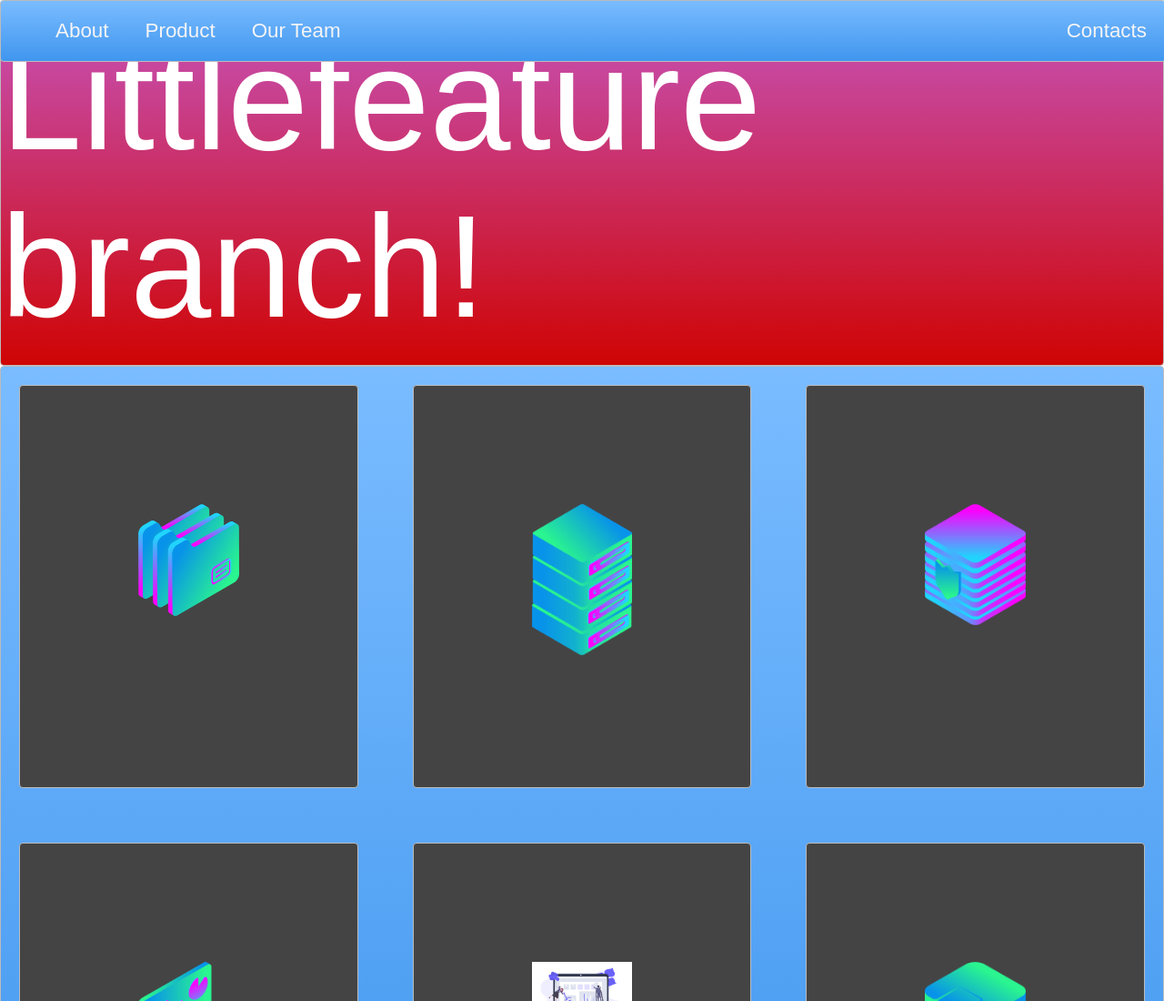
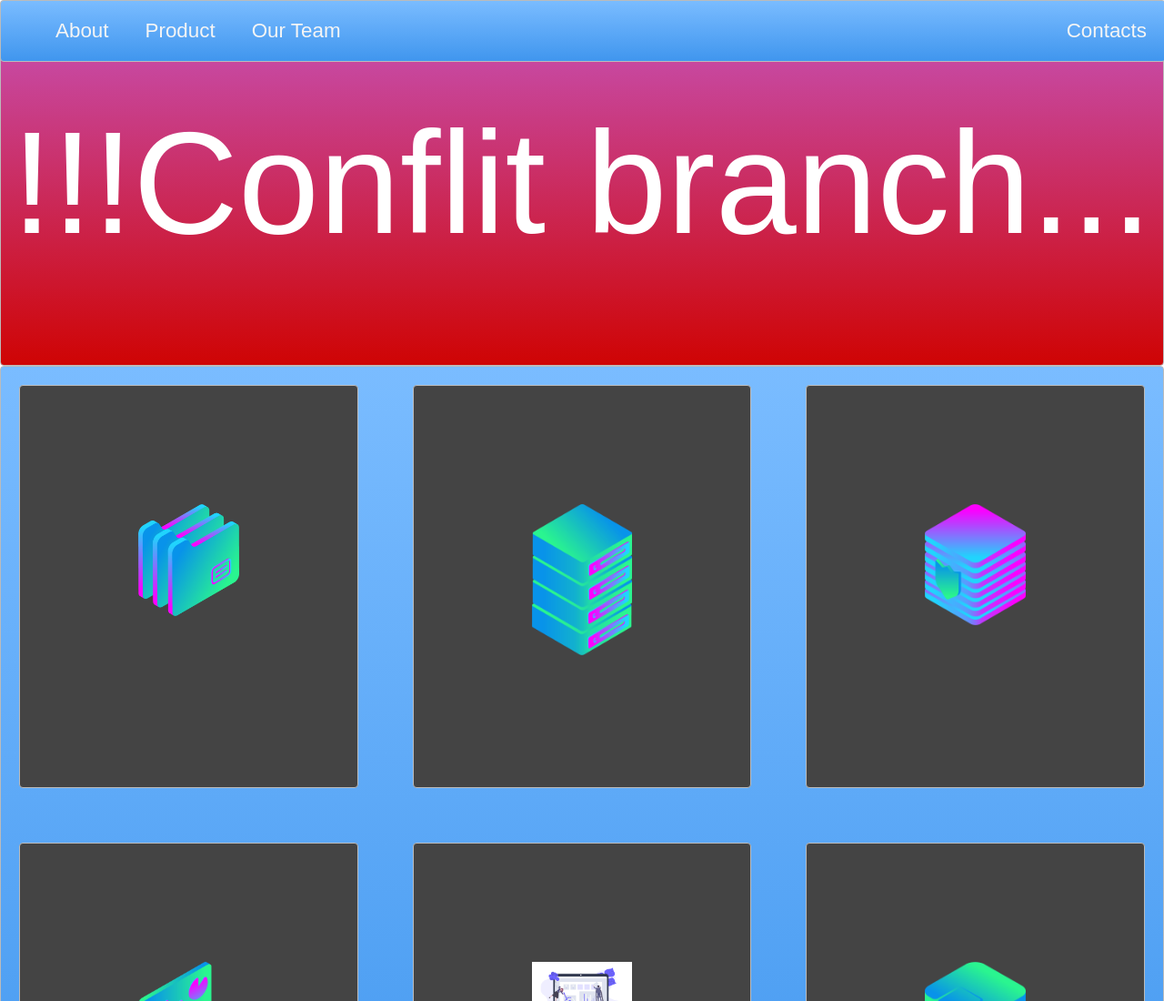
Before and after one commit to jahangir86/background-generator, a plain HTML site: page index.html in a window 1280 px wide. Shown: the top 1100 px of the page at 91% size. Drawn offline with Linux system fonts and the light colour scheme.

Commit message:
adding conflict while BigBranch is merged

```diff
--- a/index.html
+++ b/index.html
@@ -15,7 +15,7 @@
       <li class="push"><a href="">Contacts</a></li>
     </ul>
   </nav>
-  <div class="container zone red">Littlefeature branch!</div>
+  <div class="container zone red">!!!Conflit branch...</div>
   <div class="zone blue grid-wrapper">
     <div class="box zone"><img src="./img/files_2.png"></div>
     <div class="box zone"><img src="./img/server_2_2.png"></div>
```
